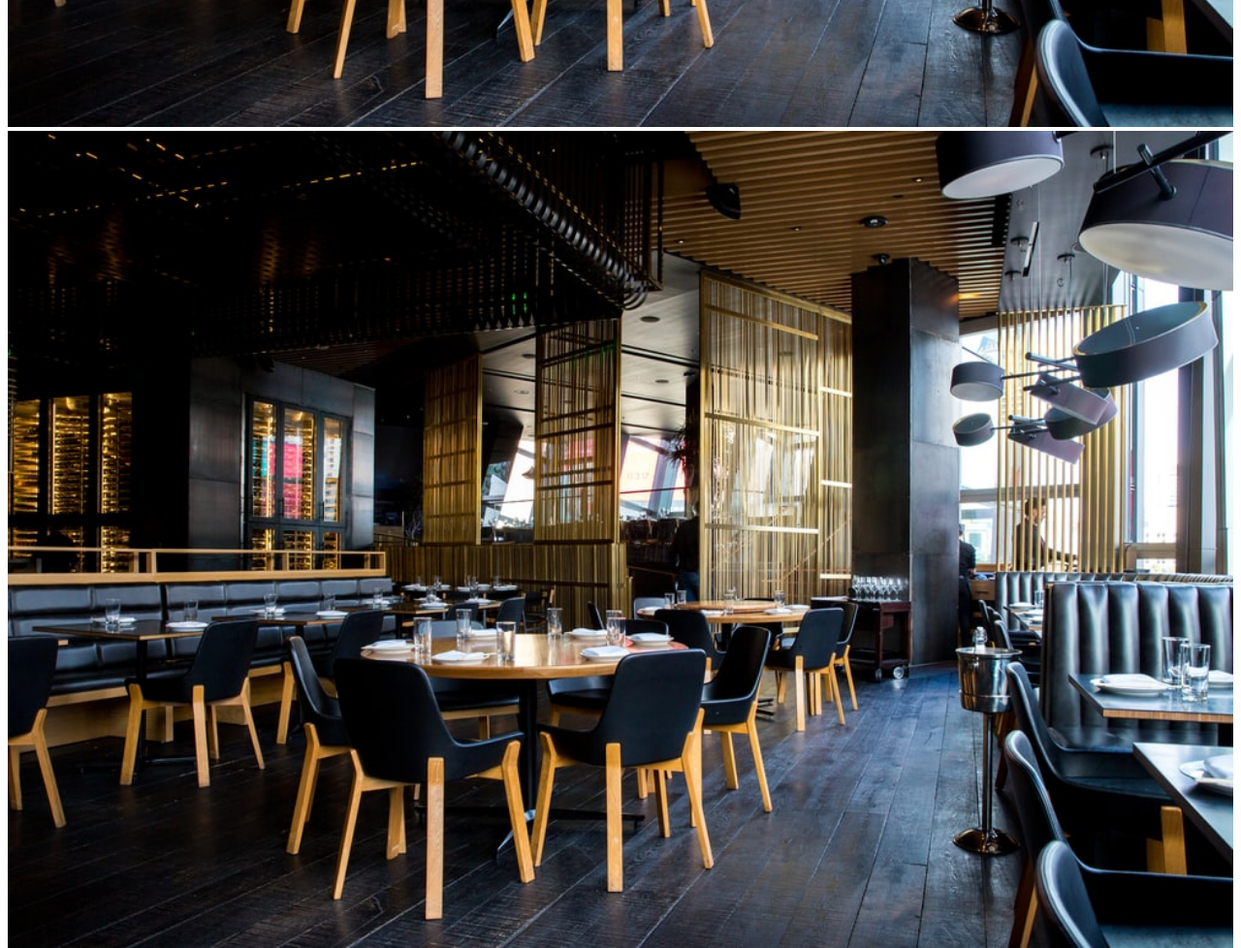
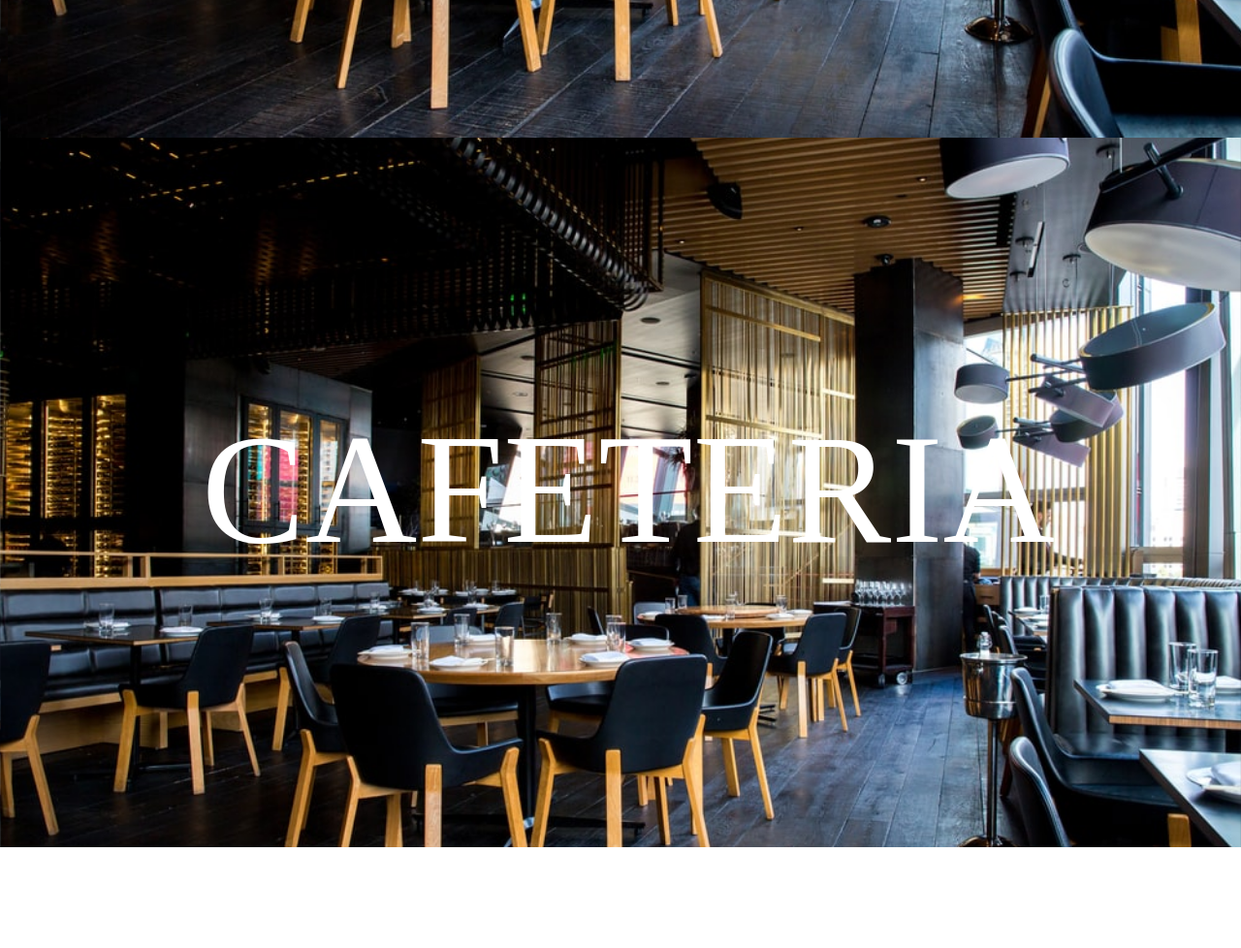
Before and after one commit to jaredait/restaurant, a website built with webpack: page dist/index.html in a window 1280 px wide. Shown: the part 720-1698 px from the top of the page at 97% size. After the commit the page ends 1594 px from the top, so only its background shows below. Built offline with nearby package versions, Linux system fonts and the light colour scheme.

Commit message:
add main title and add a driver call function to load the elements inside the same js file.

```diff
--- a/src/index.js
+++ b/src/index.js
@@ -1,6 +1,5 @@
-import { loadLandingImg, loadMenuBar } from "./page-load";
+import { loadLandingImg, loadMenuBar, loadTitle, driverCode } from "./page-load";
 import './style.css';
 
 // global scope
-document.body.appendChild(loadLandingImg());
-document.body.appendChild(loadMenuBar());
+driverCode();
--- a/src/page-load.js
+++ b/src/page-load.js
@@ -1,16 +1,8 @@
-import landingImg from './img/restaurant-picture.jpg';
 import './style.css';
 
 // main image
 const loadLandingImg = () => {
-    const cafeImg = new Image();
-    cafeImg.src = landingImg;
-    cafeImg.classList.add('main-image');
-
-    const divLandingImg = document.createElement('div');
-    divLandingImg.appendChild(cafeImg);
-
-    return divLandingImg;
+    document.body.classList.add('main-image');
 }
 
 // menu bar (nav bar)
@@ -20,7 +12,7 @@ const loadMenuBar = () => {
     const items = ['Home', 'Menu', 'Contact'];
 
     // Individual list items
-    for(let i = 0; i < items.length; i++){
+    for (let i = 0; i < items.length; i++) {
         let liValue = document.createElement('li');
         liValue.textContent = items[i];
         liValue.classList.add('list-items');
@@ -33,7 +25,29 @@ const loadMenuBar = () => {
     return divMenuBar;
 }
 
+// title div
+const loadTitle = () => {
+    const divTitleContainer = document.createElement('div');
+    const pTitle = document.createElement('p');
+
+    pTitle.textContent = 'CAFETERIA';
+    pTitle.classList.add('main-title');
+
+    divTitleContainer.classList.add('title-container');
+    divTitleContainer.appendChild(pTitle);
+    document.body.appendChild(divTitleContainer);
+}
+
+// loader
+const driverCode = () => {
+    loadLandingImg();
+    document.body.appendChild(loadMenuBar());
+    loadTitle();
+}
+
 export {
     loadLandingImg,
     loadMenuBar,
+    loadTitle,
+    driverCode,
 };
--- a/src/style.css
+++ b/src/style.css
@@ -1,6 +1,11 @@
 .main-image {
     width: 100%;
     height: auto;
+    background: url('./img/restaurant-picture.jpg') no-repeat center center fixed;
+    -webkit-background-size: cover;
+    -moz-background-size: cover;
+    -o-background-size: cover;
+    background-size: cover;
 }
 
 .navbar{
@@ -21,3 +26,18 @@
 .list-items{
     margin: 0 1em 0;
 }
+
+.title-container{
+    width: 100%;
+    height: 90vh;
+    display: flex;
+    flex-direction: column;
+    align-items: center;
+    justify-content: center;
+}
+
+.main-title{
+    font-size: 10em;
+    color: white;
+
+}
```
